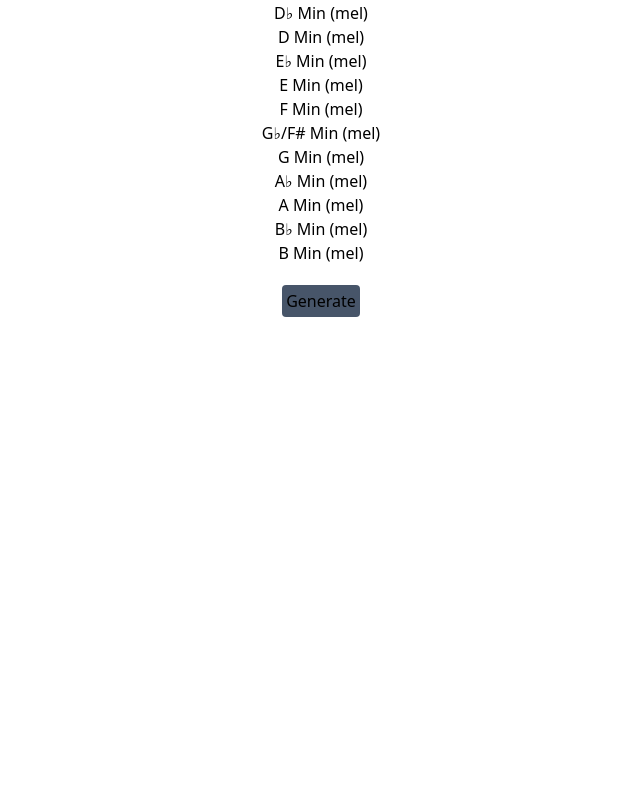
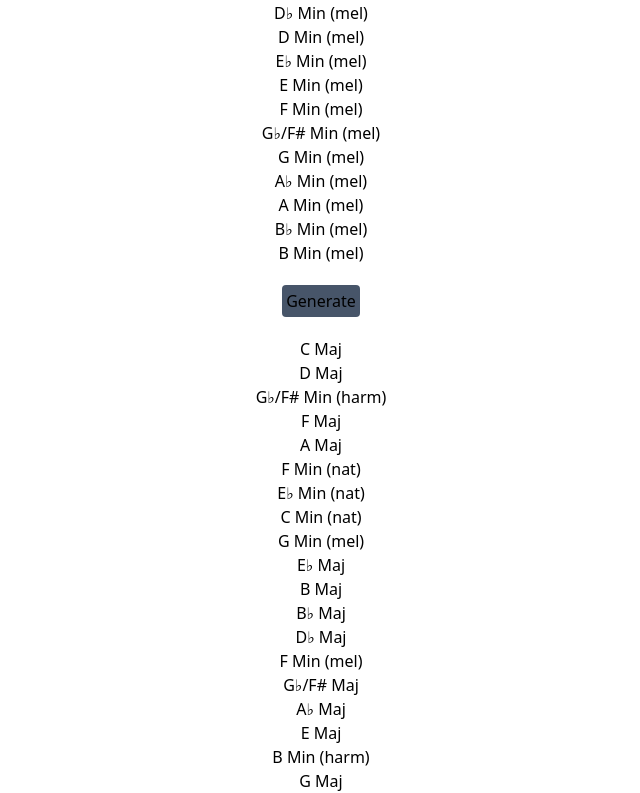
Before and after one commit to joriba/scale-selector, a website: page index.html in a window 1280 px wide. Shown: the part 887-1680 px from the top of the page, without its empty margins (319-959 px from the left). Before the commit the page ends 1224 px from the top, so only its background shows below. Drawn offline with Linux system fonts and the light colour scheme.

Commit message:
display selection at start

```diff
--- a/index.html
+++ b/index.html
@@ -23,7 +23,8 @@
         <script>
         function displayScales() {
             document.getElementById('randomized-display').innerHTML = selectScales();
-        }
+        };
+        displayScales()
         </script>
         <!-- Display the list of scales at the top -->
         <script>
```
